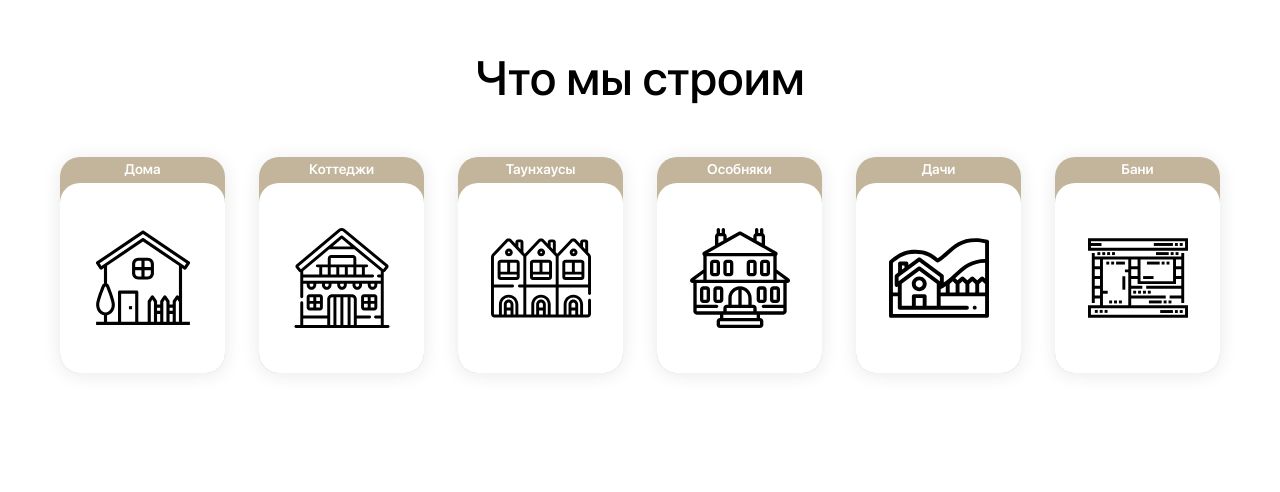
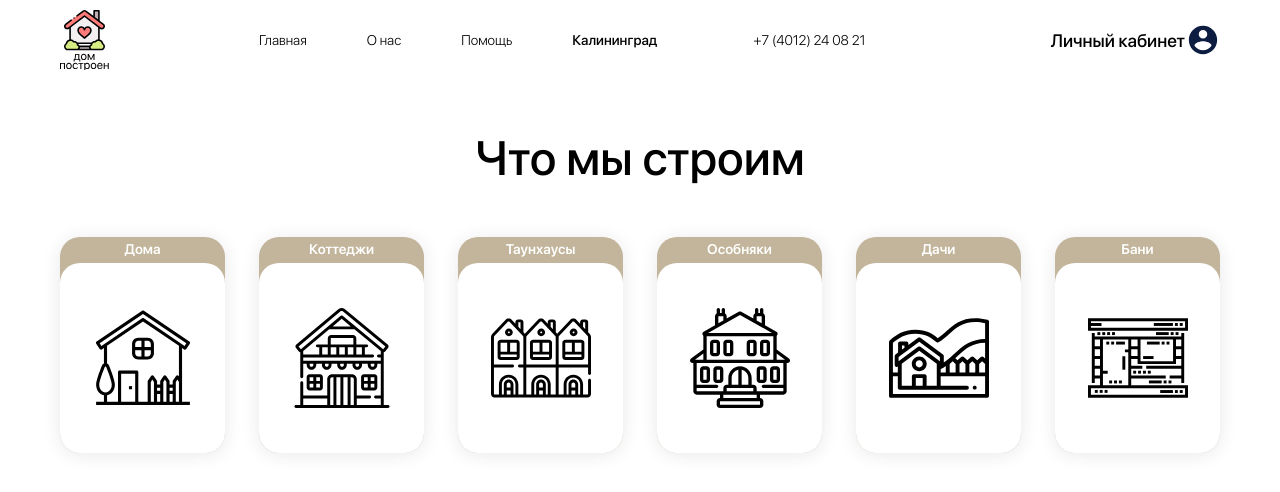
Before and after one commit to MazaevKA/house-is-built, a plain HTML site: page index.html in a window 1280 px wide. Drawn offline with Linux system fonts and the light colour scheme.

Commit message:
crated a menu

```diff
--- /dev/null
+++ b/blocks/header/header.css
@@ -0,0 +1,28 @@
+.header {
+  height: 80px;
+  padding: 10px 0;
+}
+
+.header__container {
+  display: flex;
+  align-items: center;
+}
+
+.header__logo {
+  margin-right: 150px;
+}
+
+.header__nav {
+  margin-right: auto;
+}
+
+.header__sign {
+  background-color: transparent;
+  border: none;
+  padding-right: 35px;
+  background: url("img/lk.svg") no-repeat right;
+  height: 34px;
+  font-weight: 500;
+  font-size: 18px;
+  line-height: 21px;
+}
--- /dev/null
+++ b/bloks/nav/nav.css
@@ -0,0 +1,36 @@
+.nav {
+  display: flex;
+  align-items: center;
+}
+
+.nav__list {
+  display: flex;
+  align-items: center;
+  margin-right: 54px;
+  font-weight: 300;
+  font-style: 18px;
+  line-height: 21px;
+}
+
+.nav__item {
+  margin-right: 60px;
+}
+
+.nav__item:last-child {
+  margin-right: 0;
+}
+
+.nav__city {
+  font-weight: 500;
+  font-style: 18px;
+  line-height: 21px;
+  margin-right: 90px;
+  background-color: transparent;
+  border: none;
+}
+
+.nav__phone {
+  font-weight: 300;
+  font-style: 24px;
+  line-height: 29px;
+}
--- a/css/global.css
+++ b/css/global.css
@@ -28,6 +28,10 @@ img {
 a {
   text-decoration: none;
   color: inherit;
+}
+
+button {
+  cursor: pointer;
 }
 
 ul,
--- a/css/style.css
+++ b/css/style.css
@@ -2,3 +2,5 @@
 @import "normalize.css";
 @import "global.css";
 @import "../blocks/blocks.css";
+@import "../blocks/header/header.css";
+@import "../bloks/nav/nav.css";
--- a/index.html
+++ b/index.html
@@ -7,6 +7,26 @@
   <title>Document</title>
 </head>
 <body>
+
+  <header class="header">
+    <div class="container header__container">
+      <img class="header__logo" src="blocks/header/img/logo.svg" alt="Логотип">
+
+      <nav class="header__nav nav">
+        <ul class="nav__list">
+          <li class="nav__item"><a class="nav__link" href="#main">Главная</a></li>
+          <li class="nav__item"><a class="nav__link" href="#aboutus">О нас</a></li>
+          <li class="nav__item"><a class="nav__link" href="#help">Помощь</a></li>
+        </ul>
+
+        <button class="nav__city" type="button">Калининград</button>
+        <a class="nav__phone" href="tel:+74012240821">+7 (4012) 24 08 21</a>
+      </nav>
+
+      <button type="button" class="header__sign">Личный кабинет</button>
+    </div>
+  </header>
+
   <main>
     <section class="what-building">
       <div class="container">
```
Also changed, not shown: blocks/header/img/lk.svg (added), blocks/header/img/logo.svg (added).
